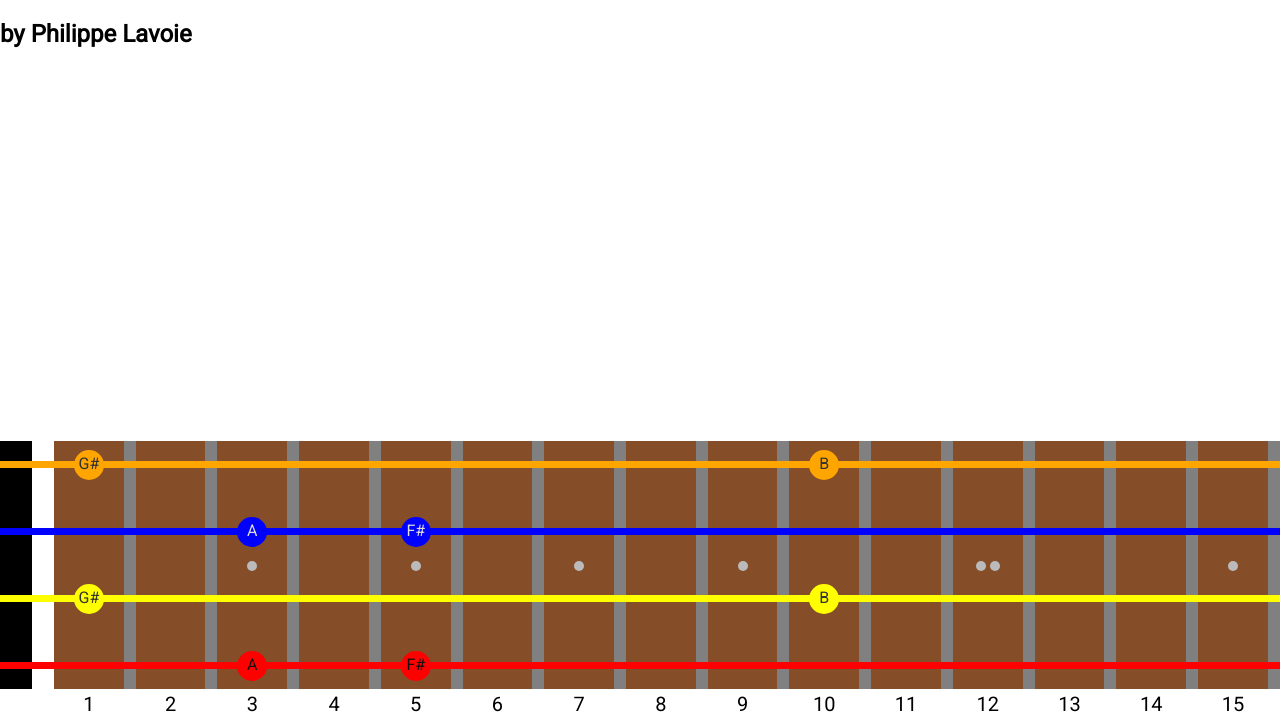
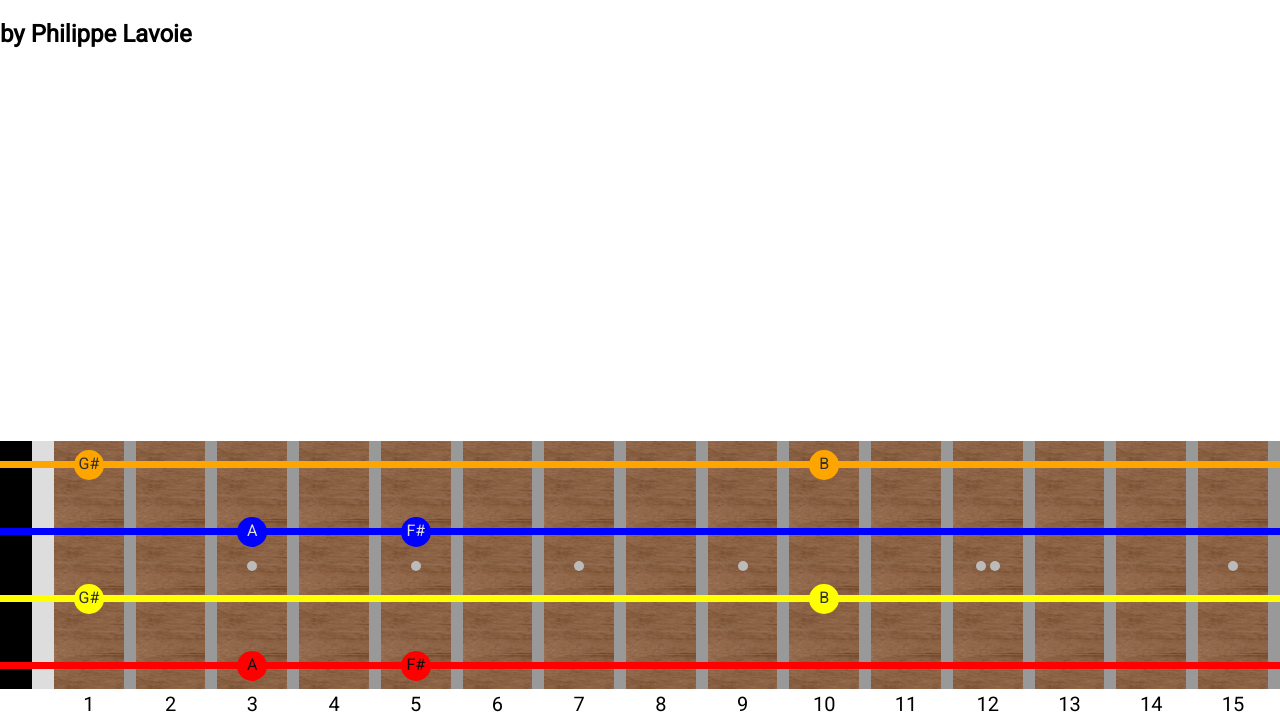
Before and after one commit to drdeteck/BassNote, a plain HTML site: page index.html in a window 1280 px wide. Shown: the part 81-800 px from the top of the page. Drawn offline with Linux system fonts and the light colour scheme.

Commit message:
Add img background to wood.

```diff
--- a/css/style.css
+++ b/css/style.css
@@ -59,13 +59,14 @@ td {
 }
 
 .edge {
-    background: white;
+    background: #ddd;
     width: 20px;
 }
 
 .wood {
     background-color: #854D28;
     /*    width: 100px;*/
+    background-image: url('../img/wood2.png');
 }
 
 .dot {
@@ -77,7 +78,7 @@ td {
 }
 
 .fret {
-    background: gray;
+    background: #999;
     width: 10px;
 }
 
```
